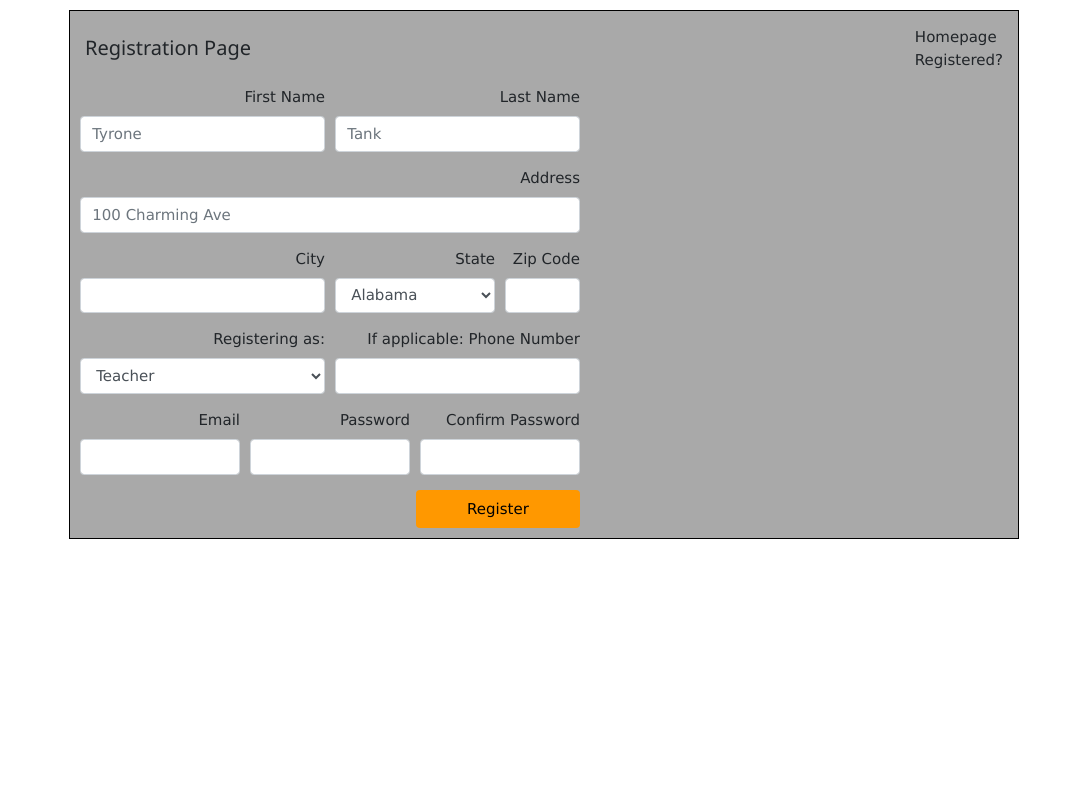
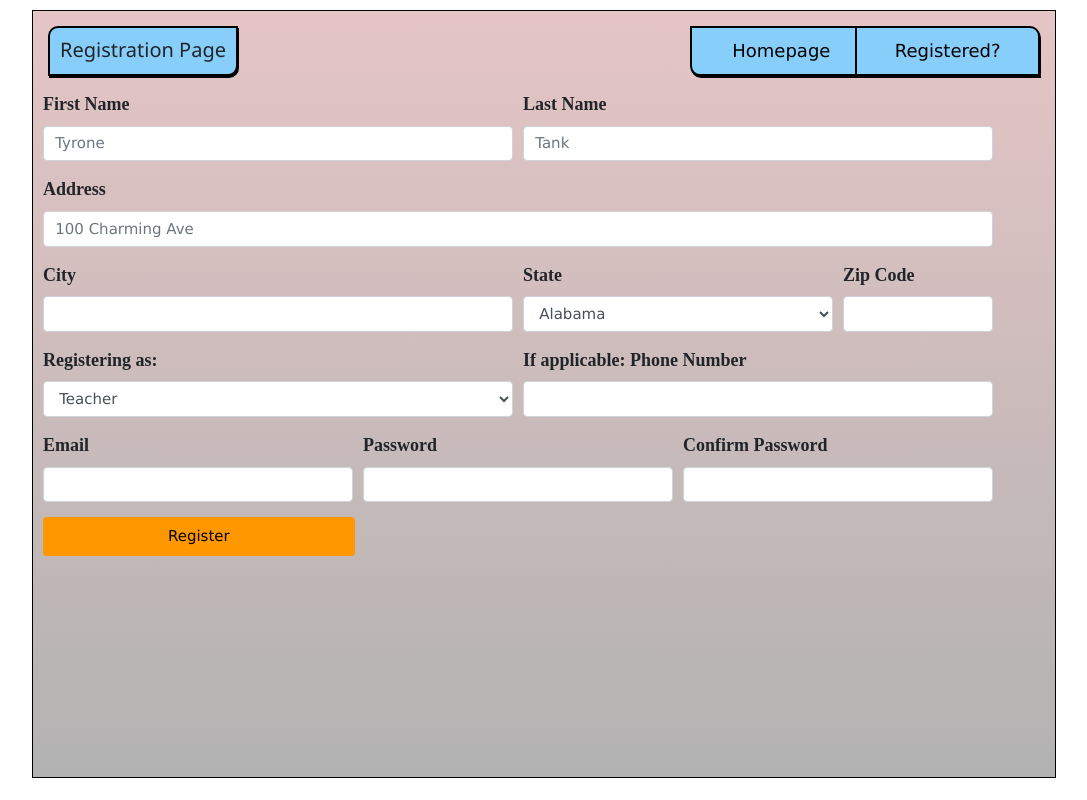
Before and after one commit to nelsonhwu/python_project, a Django app: page /register in a window 1280 px wide. Shown: the whole page, without its empty margins (96-1183 px from the left). Run offline with Django 3.2, Linux system fonts and the light colour scheme; some libraries are stand-ins or nearby versions.

Commit message:
09/24/2020
user_homepage css
user_homepage html update

```diff
--- a/python_project/main/static/css/register/style.css
+++ b/python_project/main/static/css/register/style.css
@@ -5,8 +5,10 @@
 .container{
     margin: 10px auto;
     padding: 0px;
-    width: 950px;
-    height: auto;
+    width: 1024px;
+    height: 768px;
+    border: black solid 1px;
+    background-image: linear-gradient(#e5c5c5,#b2b2b2);
     border: black solid 1px;
     background-color: darkgray;
 }
@@ -15,10 +17,55 @@
     padding: 5px;
     display: flex;
     justify-content: space-between;
-
+}
+.nav .reg{
+    height: 50px;
+    padding: 0px 10px;
+    text-align: center;
+    vertical-align: middle;
+    line-height: 25px;
+    border: black solid 2px;
+    border-top-left-radius: 10px;
+    border-bottom-right-radius: 10px;
+    box-shadow: 1px 2px black;
+    background-color: lightskyblue;
+}
+.contact{
+    height: 50px;
+    display: flex;
+    justify-content: space-evenly;
+    border: black solid 2px;
+    border-top-right-radius: 10px;
+    border-bottom-left-radius: 10px;
+    box-shadow: 1px 2px black;
+    background-color: lightskyblue;
+    width: 350px;
+}
+.contact div{
+    text-align: center;
+    padding-top: 10px;
+    line-height: 25px;
+    width: 150px;
+}
+.contact .homepage{
+    border-right: black solid 2px;
+}
+.set{
+    width: 300px;
+    text-align: right;
 }
 .register{
     margin: 10px;
-    width: 500px;
-    text-align: right;
+    width: 950px;
 }
+label{
+    font-size: large;
+    font-weight: bold;
+    font-family: 'Times New Roman', Times, serif;
+}
+a:link, a:visited, a:hover, a:active{
+    color: black;
+    background-color: transparent;
+    text-decoration: none;
+    font-size: large;
+}
--- a/python_project/main/templates/register.html
+++ b/python_project/main/templates/register.html
@@ -10,13 +10,15 @@
     <title>Register</title>
 </head>
 <body>
+    <div class="messages">
     {% if messages %}
-    <ul class="messages">
         {% for message in messages %}
-            <li {% if message.tags %} class="{{ message.tags }}"{% endif %}>{{ message }}</li>
+            <div class="alert alert-danger" role="alert">
+                <p>{% if message.tags %} class="{{ message.tags }}"{% endif %}>{{ message }}</p>
+            </div>
         {% endfor %}
-    </ul>
     {% endif %}
+    </div>
   <div class="container">
       <div class="nav">
         <div class="reg">
@@ -127,7 +129,7 @@
                       </div>
                       <div class="form-group col-md-6">
                         <label for="phone">If applicable: Phone Number</label>
-                      <input type="text" class="form-control" name="phone" id="phone">
+                        <input type="number" class="form-control" name="phone" id="phone">
                       </div>
                     </div>
                   <div class="form-row">
@@ -146,10 +148,9 @@
                     </div>
                   <button type="submit" class="w3-btn w3-orange w3-round" style="width: 32.8%;">Register</button>
                 </form>
+              <form action="/add_user" method="POST">
           </div>
       </div>
-
   </div>
-
 </body>
 </html>
--- a/python_project/main/views.py
+++ b/python_project/main/views.py
@@ -170,17 +170,21 @@ def log_in(request): #2:15
         user = list_of_users[0]
         if bcrypt.checkpw(request.POST['password'].encode('utf-8'), user.password.encode()):
             request.session['user_id'] = user.id
-            return redirect('/user_homepage')
+            user = User.objects.get(id=request.session['user_id'])
+            context = {
+                'user' : user,
+            }
+            return render(request, "user_homepage.html", context)
         return redirect('/')
 
 def success(request): #2:15
     if 'user_id' not in request.session:
         return redirect('/')
-    logged_in_user = User.objects.get(id=request.session['user_id'])
+    user = User.objects.get(id=request.session['user_id'])
 
     all_relationships = Relationship.objects.all()
     context = {
-        'logged_in_user' : logged_in_user,
+        'user' : user,
         'all_relationships' : all_relationships,
     }
     return render(request, "user_homepage.html", context)
```
Also changed, not shown: python_project/main/static/css/login/style.css (+38 -6 lines), python_project/main/static/css/user_homepage/style.css (+82 -3 lines), python_project/main/templates/login.html (+6 -4 lines), python_project/main/templates/user_homepage.html (+54 -41 lines), python_project/db.sqlite3. Lines whose indentation alone changed are shown as unchanged.
